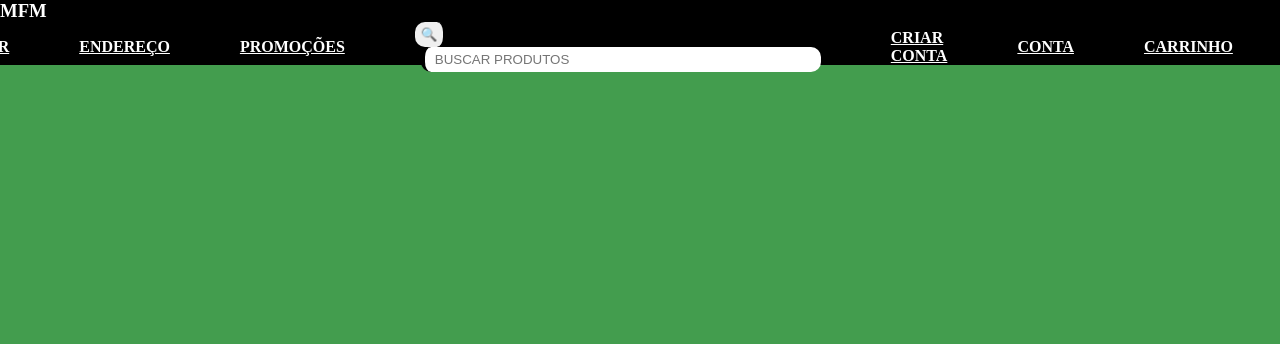
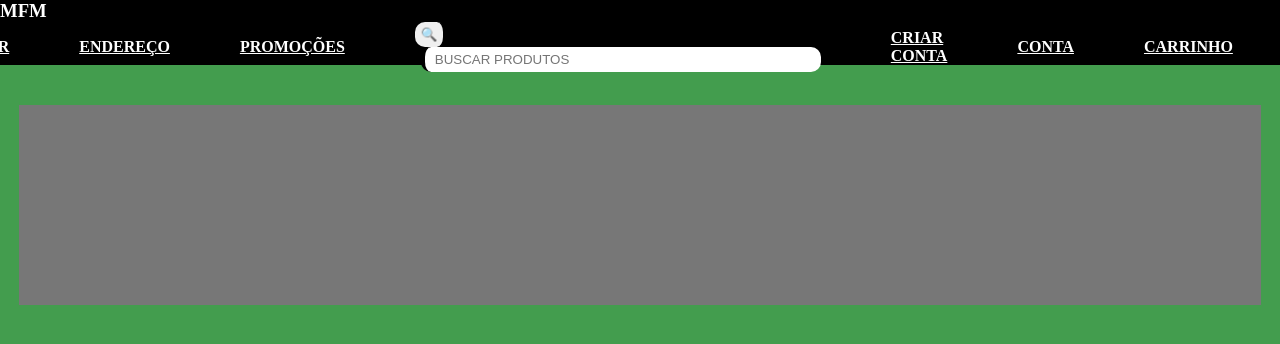
Before and after one commit to guilhercaco/projeto, a React (Vite) app in the folder projeto.jv/index/: page / in a window 1280 px wide. Shown: the top 344 px of the page. Built offline with nearby package versions, Linux system fonts and the light colour scheme.

Commit message:
Add propaganda div to App component
Added a new div for propaganda section in App component.

```diff
--- a/projeto.jv/index/src/App.jsx
+++ b/projeto.jv/index/src/App.jsx
@@ -4,6 +4,7 @@ import carrinho from "./assets/carrinho.png"
 
 function App() {
   return (
+      <div>
       <div class="logo">
         <h3>MFM</h3>
         <div class="informacao">
@@ -17,6 +18,10 @@ function App() {
           <img src={carrinho} alt="carrinho" />
         </div>
       </div>
+      <div class="propaganda">
+
+      </div>
+      </div>
 
 
 
```
